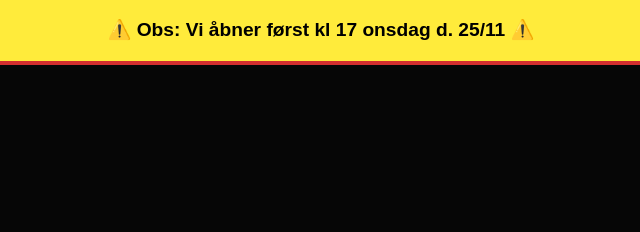
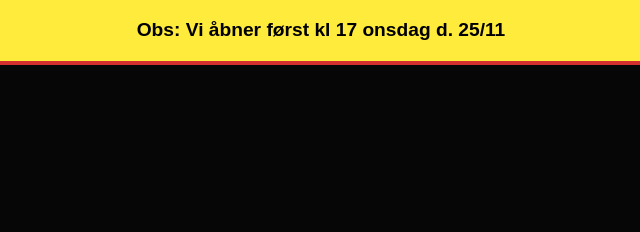
Before and after one commit to kongfisk007/burgers-taars, a plain HTML site: page index.html in a window 1280 px wide. Shown: the top 232 px of the page, 319-959 px from the left. Drawn offline with Linux system fonts and the light colour scheme.

Commit message:
Update index.html

```diff
--- a/index.html
+++ b/index.html
@@ -11,7 +11,7 @@
 
 
     <div style="position:sticky;top:0;z-index:9999;padding:15px;background:#ffeb3b;border-bottom:4px solid #d32f2f;color:#000;font-size:1.2rem;font-weight:bold;text-align:center;">
-    ⚠️ Obs: Vi åbner først kl 17 onsdag d. 25/11 ⚠️
+    Obs: Vi åbner først kl 17 onsdag d. 25/11
 </div>
 
 
```
